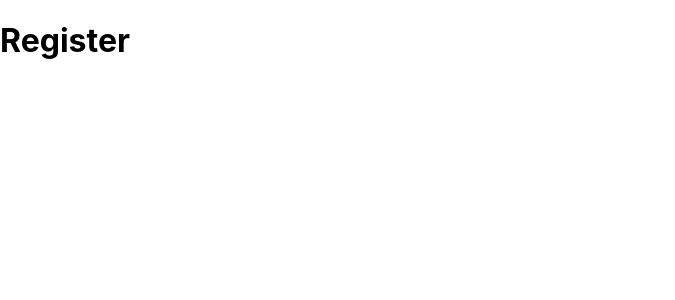
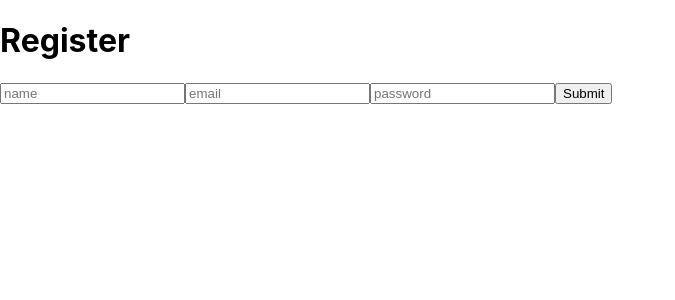
Before and after one commit to Eelli002/PERN_Authorization, a React (Create React App) app in the folder client/: page /register in a window 1280 px wide. Shown: the top 300 px of the page, without its empty margins (0-675 px from the left). Built offline with nearby package versions, Linux system fonts and the light colour scheme; the HTML template or start-up script is replaced by a standard one.

Commit message:
Register Component Working

```diff
--- a/client/src/components/register.js
+++ b/client/src/components/register.js
@@ -1,10 +1,63 @@
-import React from 'react';
+import React, {useState} from 'react';
 
-const Register = () => {
+const Register = ({Set_Auth}) => {
+
+    const [inputs, set_inputs] = useState({ name:'', email:'', password:'' });
+
+    const { name, email, password } = inputs;
+
+    const onChange = e => set_inputs({ ...inputs, [e.target.name] : e.target.value });
+    // Take inputs and change state of name to value.     ie: name:"Elijah"(value)
+
+    const On_Submit_Form = async e => {
+        e.preventDefault();
+        try
+        {
+            const body = { name, email, password }
+            const response =
+                await fetch(
+                    'http://localhost:3002/auth/register',
+                    { method:'POST', headers:{'Content-Type':'application/json'}, body: JSON.stringify(body)}
+                )
+            const parsed_response = await response.json();
+            localStorage.setItem('token', parsed_response['token']);
+            Set_Auth(true);
+        }
+        catch (error) {
+            console.error(error.message)
+        }
+    }
+
     return (
         <>
-            <div></div>
-            <h1>Register</h1>
+            <h1 className='text-center my-5'>Register</h1>
+            <form onSubmit={On_Submit_Form}>
+                <input
+                    type='text'
+                    name='name'
+                    placeholder='name'
+                    className='form-control my-3'
+                    value={name}
+                    onChange={ e => onChange(e) }
+                />
+                <input
+                    type='email'
+                    name='email'
+                    placeholder='email'
+                    className='form-control my-3'
+                    value={email}
+                    onChange={ e => onChange(e) }
+                />
+                <input
+                    type='password'
+                    name='password'
+                    placeholder='password'
+                    className='form-control my-3'
+                    value={password}
+                    onChange={ e => onChange(e) }
+                />
+                <button className='btn-success btn-block'>Submit</button>
+            </form>
         </>
     );
 }
```
